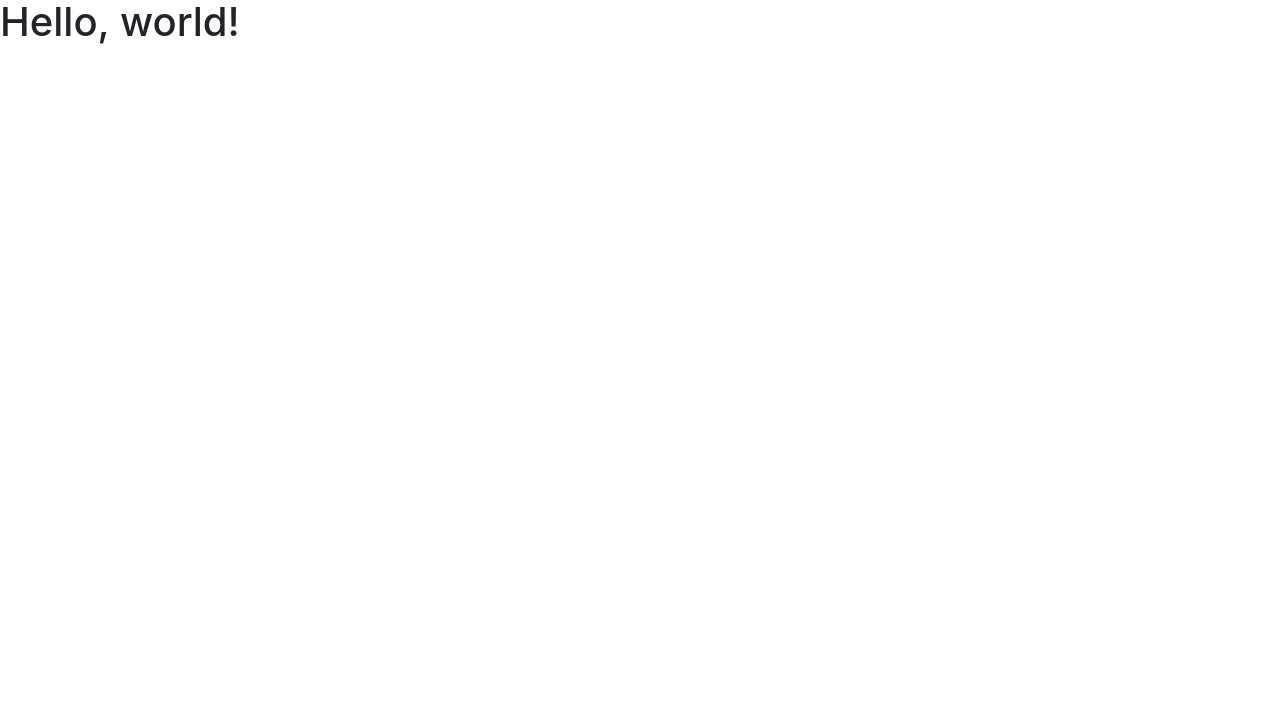
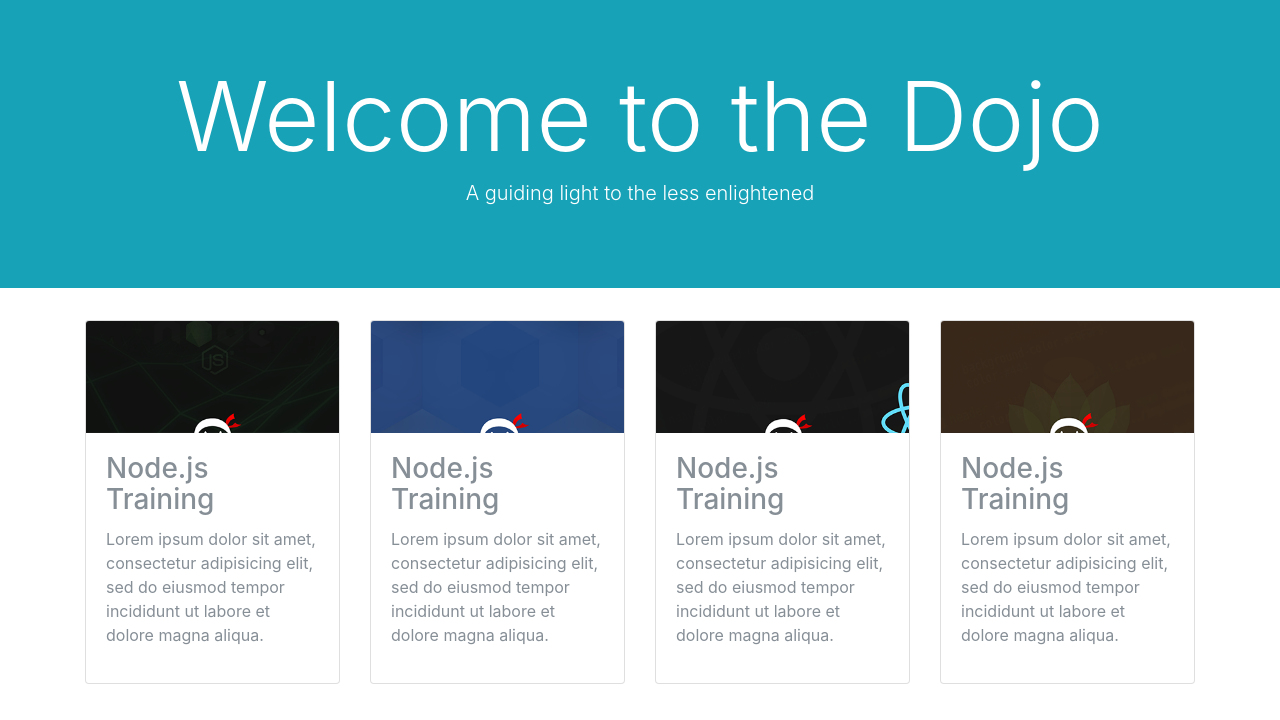
Before and after one commit to bio-tarik/Bootstrap4, a plain HTML site: page index.html in a window 1280 px wide. Drawn offline with nearby package versions, Linux system fonts and the light colour scheme.

Commit message:
Playing around with the jumbotron, the typography classes and cards

```diff
--- a/index.html
+++ b/index.html
@@ -1,20 +1,64 @@
 <!DOCTYPE html>
 <html lang="en">
-  <head>
-    <!-- Required meta tags -->
+
+<head>
     <meta charset="utf-8">
     <meta name="viewport" content="width=device-width, initial-scale=1, shrink-to-fit=no">
+    <link rel="stylesheet" href="https://maxcdn.bootstrapcdn.com/bootstrap/4.0.0-beta/css/bootstrap.min.css" integrity="sha384-/Y6pD6FV/Vv2HJnA6t+vslU6fwYXjCFtcEpHbNJ0lyAFsXTsjBbfaDjzALeQsN6M" crossorigin="anonymous">
+</head>
 
-    <!-- Bootstrap CSS -->
-    <link rel="stylesheet" href="https://maxcdn.bootstrapcdn.com/bootstrap/4.0.0-beta/css/bootstrap.min.css" integrity="sha384-/Y6pD6FV/Vv2HJnA6t+vslU6fwYXjCFtcEpHbNJ0lyAFsXTsjBbfaDjzALeQsN6M" crossorigin="anonymous">
-  </head>
-  <body>
-    <h1>Hello, world!</h1>
+<body>
+    <div class="jumbotron jumbotron-fluid bg-info text-white text-center">
+        <div class="container">
+            <h1 class="display-1">Welcome to the Dojo</h1>
+            <p class="lead">A guiding light to the less enlightened</p>
+        </div>
+    </div>
 
-    <!-- Optional JavaScript -->
-    <!-- jQuery first, then Popper.js, then Bootstrap JS -->
+    <div class="container text-muted">
+        <div class="row">
+            <div class="col-md-6 col-lg-3">
+                <div class="card">
+                    <img src="img/node.png" class="card-img-top img-fluid" alt="">
+                    <div class="card-body">
+                        <h3 class="card-title">Node.js Training</h3>
+                        <p>Lorem ipsum dolor sit amet, consectetur adipisicing elit, sed do eiusmod tempor incididunt ut labore et dolore magna aliqua.</p>
+                    </div>
+                </div>
+            </div>
+            <div class="col-md-6 col-lg-3">
+                <div class="card">
+                    <img src="img/webpack.png" class="card-img-top img-fluid" alt="">
+                    <div class="card-body">
+                        <h3 class="card-title">Node.js Training</h3>
+                        <p>Lorem ipsum dolor sit amet, consectetur adipisicing elit, sed do eiusmod tempor incididunt ut labore et dolore magna aliqua.</p>
+                    </div>
+                </div>
+            </div>
+            <div class="col-md-6 col-lg-3">
+                <div class="card">
+                    <img src="img/react.png" class="card-img-top img-fluid" alt="">
+                    <div class="card-body">
+                        <h3 class="card-title">Node.js Training</h3>
+                        <p>Lorem ipsum dolor sit amet, consectetur adipisicing elit, sed do eiusmod tempor incididunt ut labore et dolore magna aliqua.</p>
+                    </div>
+                </div>
+            </div>
+            <div class="col-md-6 col-lg-3">
+                <div class="card">
+                    <img src="img/mongo.png" class="card-img-top img-fluid" alt="">
+                    <div class="card-body">
+                        <h3 class="card-title">Node.js Training</h3>
+                        <p>Lorem ipsum dolor sit amet, consectetur adipisicing elit, sed do eiusmod tempor incididunt ut labore et dolore magna aliqua.</p>
+                    </div>
+                </div>
+            </div>
+        </div>
+    </div>
+
     <script src="https://code.jquery.com/jquery-3.2.1.slim.min.js" integrity="sha384-KJ3o2DKtIkvYIK3UENzmM7KCkRr/rE9/Qpg6aAZGJwFDMVNA/GpGFF93hXpG5KkN" crossorigin="anonymous"></script>
     <script src="https://cdnjs.cloudflare.com/ajax/libs/popper.js/1.11.0/umd/popper.min.js" integrity="sha384-b/U6ypiBEHpOf/4+1nzFpr53nxSS+GLCkfwBdFNTxtclqqenISfwAzpKaMNFNmj4" crossorigin="anonymous"></script>
     <script src="https://maxcdn.bootstrapcdn.com/bootstrap/4.0.0-beta/js/bootstrap.min.js" integrity="sha384-h0AbiXch4ZDo7tp9hKZ4TsHbi047NrKGLO3SEJAg45jXxnGIfYzk4Si90RDIqNm1" crossorigin="anonymous"></script>
-  </body>
+</body>
+
 </html>
```
Also changed, not shown: img/mongo.png (added), img/node.png (added), img/react.png (added), img/webpack.png (added).
